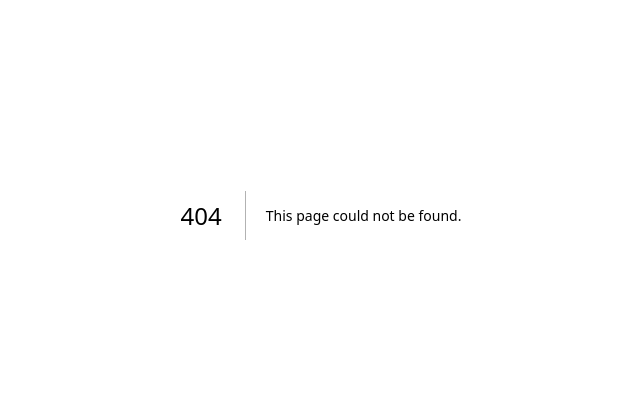
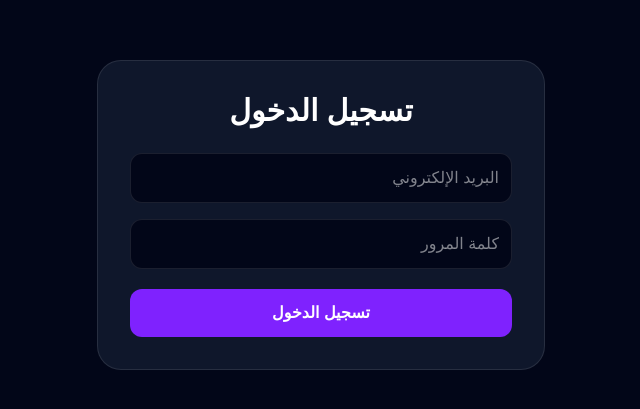
Before and after one commit to Ibrahish2/resumeiq-ai, a Next.js app: page /auth/login in a window 1280 px wide. Before the commit this address had no page. Shown: the part 185-594 px from the top of the page, without its empty margins (319-959 px from the left). Built offline with nearby package versions, Linux system fonts and the light colour scheme; no server answers.

Commit message:
Add authentication and CV database saving

```diff
--- /dev/null
+++ b/src/app/auth/callback/route.ts
@@ -0,0 +1,22 @@
+import { createClient } from "@/lib/supabase-server";
+import { NextResponse } from "next/server";
+
+export async function GET(request: Request) {
+  const { searchParams, origin } = new URL(request.url);
+  const code = searchParams.get("code");
+
+  if (code) {
+    const supabase = await createClient();
+    const { error } =
+      await supabase.auth.exchangeCodeForSession(code);
+
+    if (error) {
+      console.error("Auth callback error:", error);
+      return NextResponse.redirect(
+        `${origin}/auth/login?error=callback`,
+      );
+    }
+  }
+
+  return NextResponse.redirect(`${origin}/create-cv`);
+}
--- /dev/null
+++ b/src/app/auth/login/page.tsx
@@ -0,0 +1,72 @@
+"use client";
+
+import { useState } from "react";
+import { createClient } from "@/lib/supabase";
+import { useRouter } from "next/navigation";
+
+export default function LoginPage() {
+  const [email, setEmail] = useState("");
+  const [password, setPassword] = useState("");
+  const [message, setMessage] = useState("");
+  const router = useRouter();
+  const supabase = createClient();
+
+  async function signIn() {
+    setMessage("جاري تسجيل الدخول...");
+
+    const { error } = await supabase.auth.signInWithPassword({
+      email,
+      password,
+    });
+
+    if (error) {
+      setMessage(`فشل تسجيل الدخول: ${error.message}`);
+      return;
+    }
+
+    router.push("/create-cv");
+  }
+
+  return (
+    <main
+      dir="rtl"
+      className="flex min-h-screen items-center justify-center bg-slate-950 px-6 text-white"
+    >
+      <div className="w-full max-w-md rounded-3xl border border-white/10 bg-slate-900 p-8">
+        <h1 className="mb-6 text-center text-3xl font-bold">
+          تسجيل الدخول
+        </h1>
+
+        <input
+          type="email"
+          placeholder="البريد الإلكتروني"
+          value={email}
+          onChange={(event) => setEmail(event.target.value)}
+          className="w-full rounded-xl border border-white/10 bg-slate-950 p-3 text-white outline-none focus:border-violet-500"
+        />
+
+        <input
+          type="password"
+          placeholder="كلمة المرور"
+          value={password}
+          onChange={(event) => setPassword(event.target.value)}
+          className="mt-4 w-full rounded-xl border border-white/10 bg-slate-950 p-3 text-white outline-none focus:border-violet-500"
+        />
+
+        <button
+          type="button"
+          onClick={signIn}
+          className="mt-5 w-full rounded-xl bg-violet-600 p-3 font-bold hover:bg-violet-500"
+        >
+          تسجيل الدخول
+        </button>
+
+        {message && (
+          <p className="mt-4 rounded-xl bg-slate-950 p-3 text-center text-sm">
+            {message}
+          </p>
+        )}
+      </div>
+    </main>
+  );
+}
--- a/src/app/create-cv/page.tsx
+++ b/src/app/create-cv/page.tsx
@@ -1,6 +1,7 @@
 "use client";
 
 import { ChangeEvent, FormEvent, useState } from "react";
+import { createClient } from "@/lib/supabase";
 import { useRouter } from "next/navigation";
 import Link from "next/link";
 
@@ -29,6 +30,7 @@ const initialData: CVData = {
 };
 
 export default function CreateCVPage() {
+  const supabase = createClient();
   const [cvData, setCvData] = useState<CVData>(initialData);
   const router = useRouter();
 
@@ -43,11 +45,42 @@ export default function CreateCVPage() {
     }));
   }
 
-  function handleSubmit(event: FormEvent<HTMLFormElement>) {
+  async function handleSubmit(event: FormEvent<HTMLFormElement>) {
   event.preventDefault();
 
   if (!cvData.fullName.trim()) {
     alert("اكتب الاسم الكامل أولًا.");
+    return;
+  }
+
+  const {
+    data: { user },
+    error: userError,
+  } = await supabase.auth.getUser();
+
+  if (userError || !user) {
+    alert("يجب تسجيل الدخول أولًا.");
+    router.push("/auth/login");
+    return;
+  }
+
+  const { error } = await supabase.from("cvs").insert({
+    user_id: user.id,
+    full_name: cvData.fullName,
+    job_title: cvData.jobTitle,
+    email: cvData.email,
+    phone: cvData.phone,
+    city: cvData.city,
+    summary: cvData.summary,
+    education: cvData.education,
+    experience: cvData.experience,
+    skills: cvData.skills,
+    template: "classic",
+  });
+
+  if (error) {
+    console.error(error);
+    alert(`فشل حفظ السيرة: ${error.message}`);
     return;
   }
 
--- /dev/null
+++ b/src/lib/supabase-server.ts
@@ -0,0 +1,23 @@
+import { createServerClient } from "@supabase/ssr";
+import { cookies } from "next/headers";
+
+export async function createClient() {
+  const cookieStore = await cookies();
+
+  return createServerClient(
+    process.env.NEXT_PUBLIC_SUPABASE_URL!,
+    process.env.NEXT_PUBLIC_SUPABASE_PUBLISHABLE_KEY!,
+    {
+      cookies: {
+        getAll() {
+          return cookieStore.getAll();
+        },
+        setAll(cookiesToSet) {
+          cookiesToSet.forEach(({ name, value, options }) =>
+            cookieStore.set(name, value, options)
+          );
+        },
+      },
+    }
+  );
+}
--- a/src/lib/supabase.ts
+++ b/src/lib/supabase.ts
@@ -1,16 +1,8 @@
-import { createClient } from "@supabase/supabase-js";
+import { createBrowserClient } from "@supabase/ssr";
 
-const supabaseUrl = process.env.NEXT_PUBLIC_SUPABASE_URL;
-const supabaseKey =
-  process.env.NEXT_PUBLIC_SUPABASE_PUBLISHABLE_KEY ||
-  process.env.NEXT_PUBLIC_SUPABASE_ANON_KEY;
-
-if (!supabaseUrl) {
-  throw new Error("NEXT_PUBLIC_SUPABASE_URL is missing.");
+export function createClient() {
+  return createBrowserClient(
+    process.env.NEXT_PUBLIC_SUPABASE_URL!,
+    process.env.NEXT_PUBLIC_SUPABASE_PUBLISHABLE_KEY!,
+  );
 }
-
-if (!supabaseKey) {
-  throw new Error("Supabase publishable key is missing.");
-}
-
-export const supabase = createClient(supabaseUrl, supabaseKey);
```
